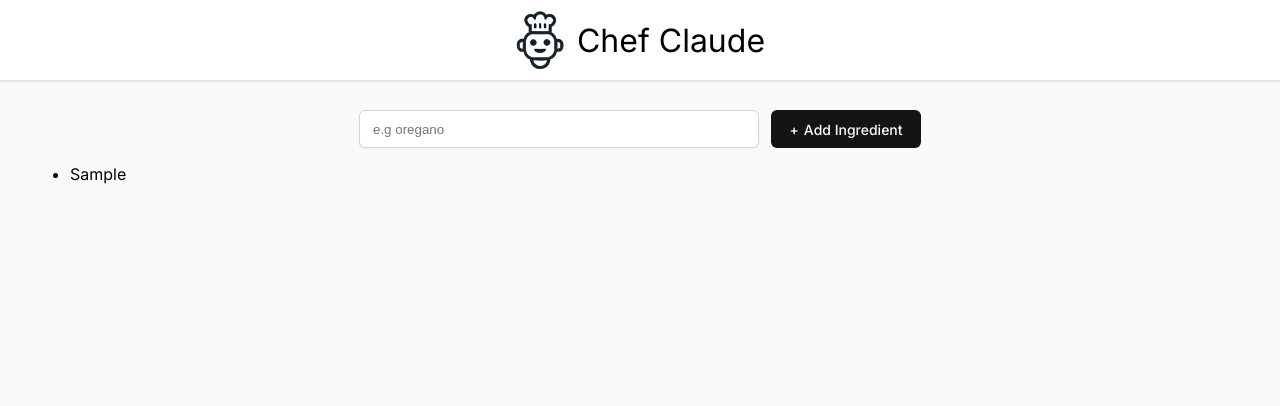
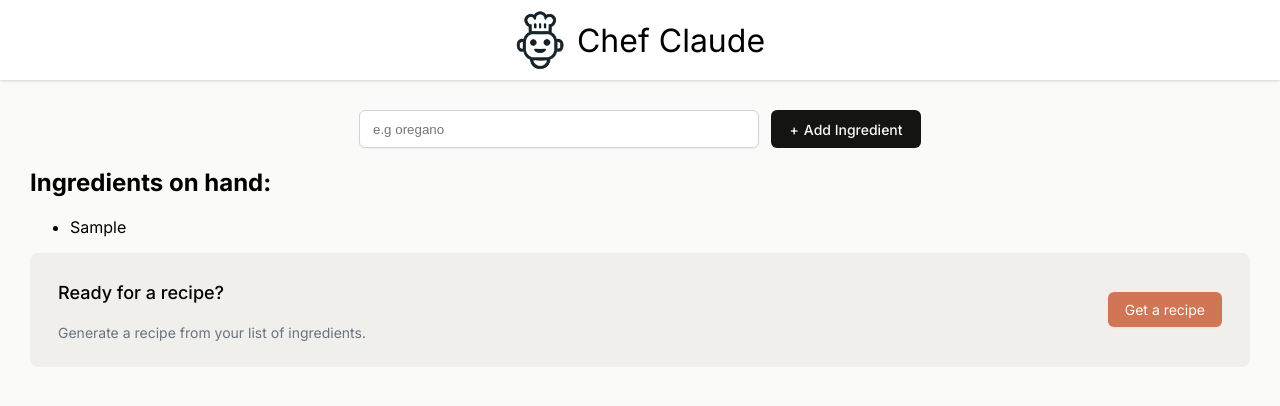
Before and after one commit to rahmatrafli1/chef-claude, a React (Vite) app: page / in a window 1280 px wide. Both pictures are taken after typing "Sample" into the empty fields and a click on the button "Add Ingredient". Shown: the top 406 px of the page. Built offline with nearby package versions, Linux system fonts and the light colour scheme.

Commit message:
Enhance ingredient display and add recipe generation prompt in Main component

```diff
--- a/components/Main.jsx
+++ b/components/Main.jsx
@@ -27,7 +27,21 @@ export default function Main() {
         />
         <button>Add Ingredient</button>
       </form>
-      <ul>{ingredientsListItems}</ul>
+      {ingredients.length > 0 && (
+        <section>
+          <h2>Ingredients on hand:</h2>
+          <ul className="ingredient-list" aria-live="polite">
+            {ingredientsListItems}
+          </ul>
+          <div className="get-recipe-container">
+            <div>
+              <h3>Ready for a recipe?</h3>
+              <p>Generate a recipe from your list of ingredients.</p>
+            </div>
+            <button>Get a recipe</button>
+          </div>
+        </section>
+      )}
     </main>
   );
 }
--- a/index.css
+++ b/index.css
@@ -66,3 +66,45 @@ main {
   content: "+";
   margin-right: 5px;
 }
+
+ul.ingredients-list {
+  margin-bottom: 48px;
+}
+
+ul.ingredients-list > li {
+  color: #475467;
+  line-height: 28px;
+}
+
+.get-recipe-container {
+  display: flex;
+  justify-content: space-between;
+  align-items: center;
+  border-radius: 8px;
+  background: #f0efeb;
+  padding: 10px 28px;
+}
+
+.get-recipe-container h3 {
+  font-size: 1.125rem;
+  font-weight: 500;
+  line-height: 24px;
+}
+
+.get-recipe-container p {
+  color: #6b7280;
+  font-size: 0.875rem;
+  line-height: 20px;
+}
+
+.get-recipe-container button {
+  border: none;
+  border-radius: 6px;
+  background: #d17557;
+  box-shadow: 0px 1px 2px 0px rgba(0, 0, 0, 0.05);
+  color: #fafaf8;
+  padding: 9px 17px;
+  font-family: Inter, sans-serif;
+  font-size: 0.875rem;
+  cursor: pointer;
+}
```
